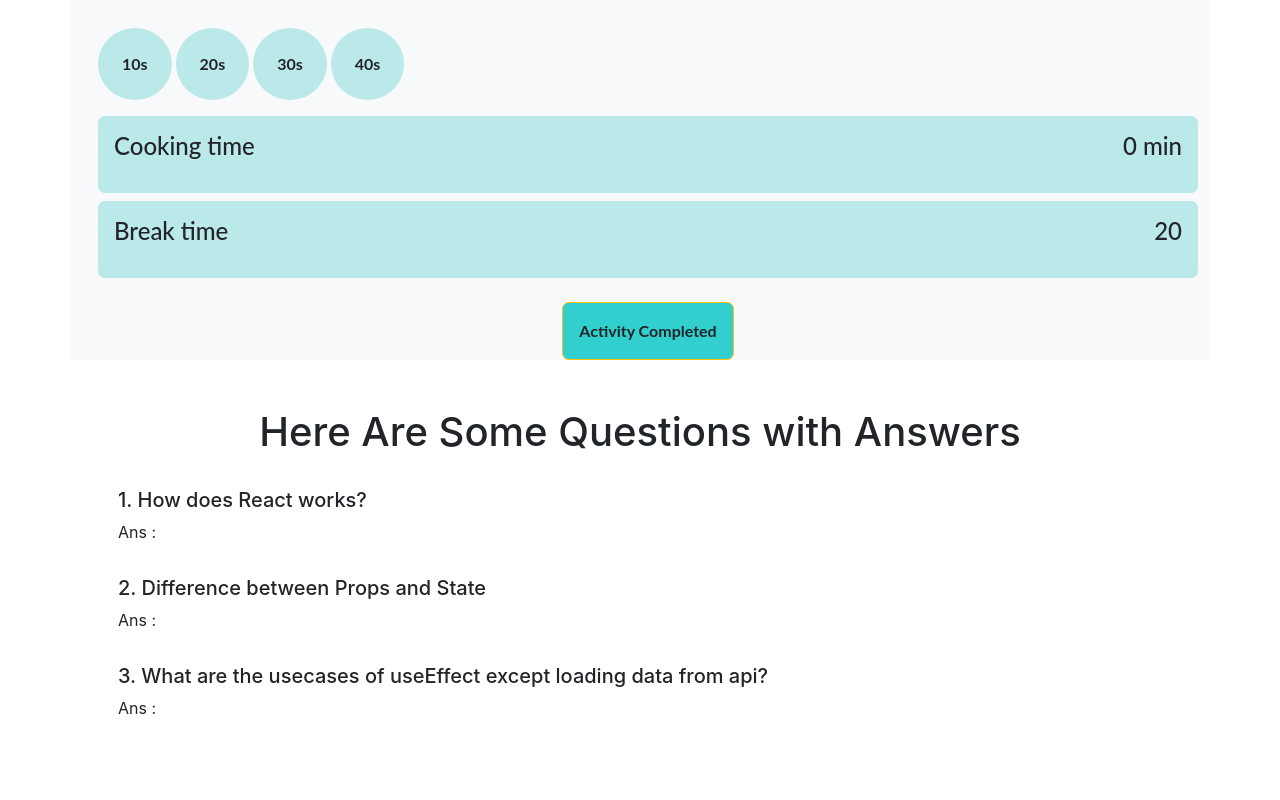
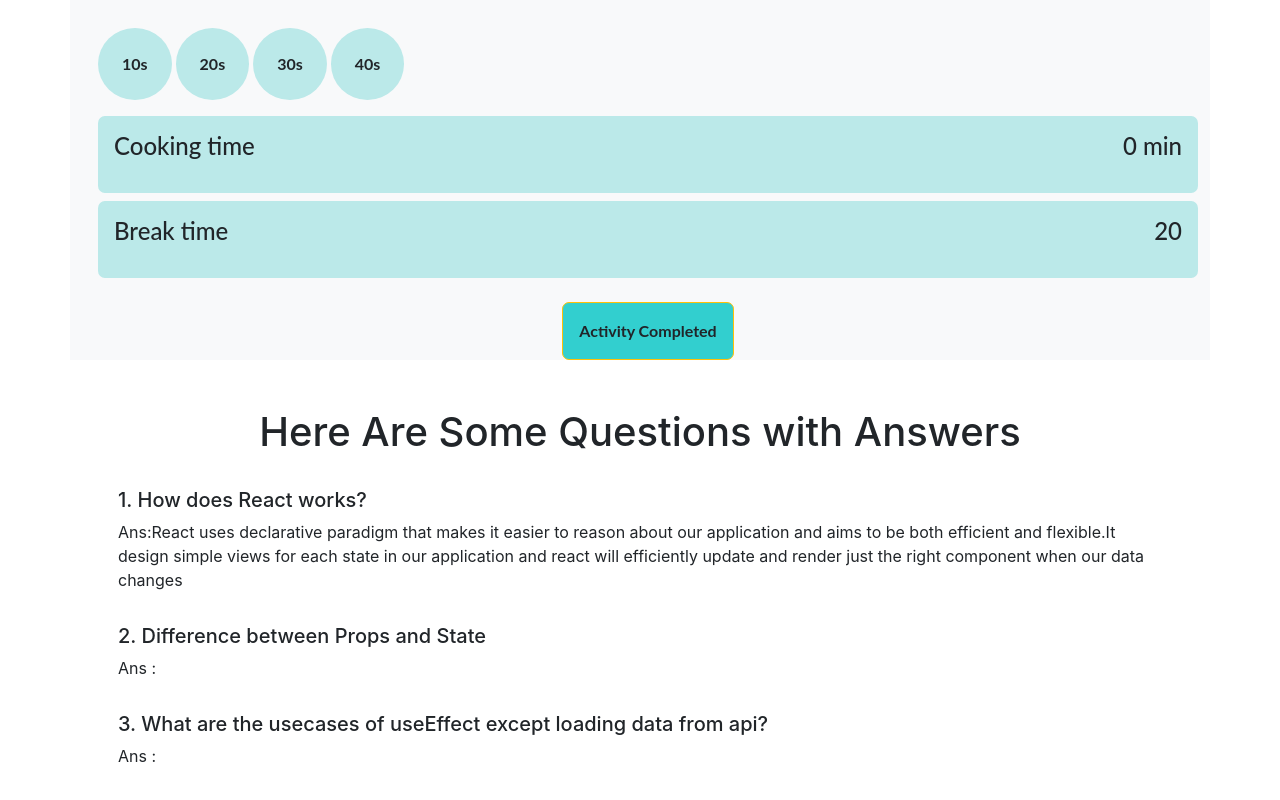
Before and after one commit to JulianaTonu/cooking-activities-, a React (Create React App) app: page / in a window 1280 px wide. Shown: the part 2074-2874 px from the top of the page. Before the commit the page ends 2834 px from the top, so only its background shows below. Built offline with nearby package versions, Linux system fonts and the light colour scheme.

Commit message:
added answer of first question

```diff
--- a/src/components/Blog/Blog.js
+++ b/src/components/Blog/Blog.js
@@ -11,7 +11,7 @@ const Blog = () => {
         <div class="p-3">
             <div class="p-2">
               <h5>1. How does React works?</h5>
-              <p>Ans :</p>
+              <p>Ans:React uses declarative paradigm that makes it easier to reason about our application and aims to be both efficient and flexible.It design simple views for each state in our application and react will efficiently update and render just the right component when our data changes </p>
             </div>
 
             <div class="p-2">
```
